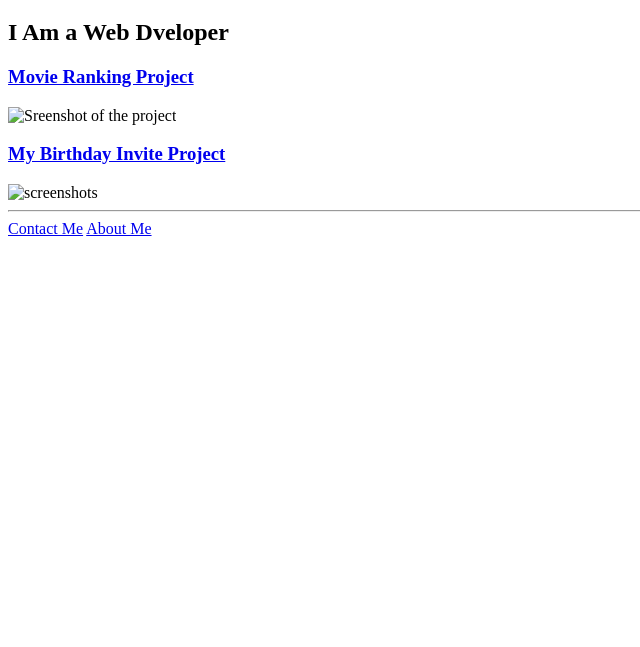
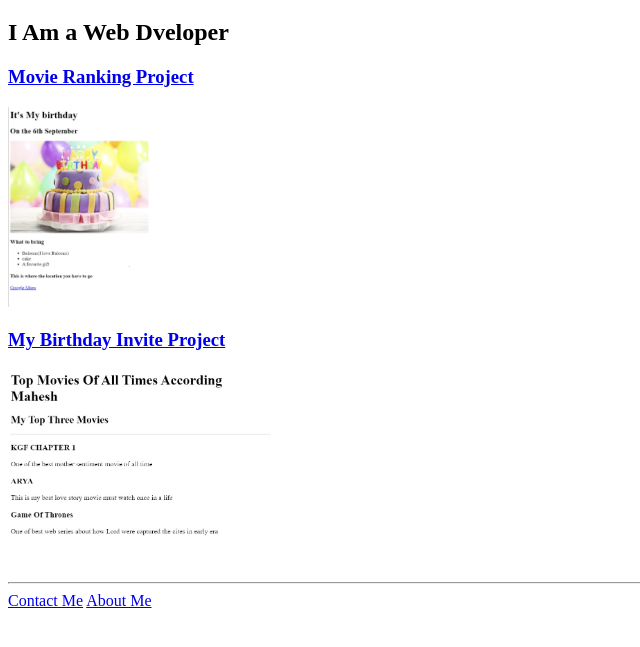
Before and after one commit to Git-Mahesh06/Html_Protfolio, a plain HTML site: page index.html in a window 1280 px wide. Shown: the part 61-708 px from the top of the page, without its empty margins (0-640 px from the left). Drawn offline with Linux system fonts and the light colour scheme.

Commit message:
Update index.html

```diff
--- a/index.html
+++ b/index.html
@@ -10,9 +10,9 @@
     <h1>Mahesh's Portfolio</h1>
     <h2>I Am a Web Dveloper</h2>
     <h3><a href="./public/movie-ranking.html" > Movie Ranking Project </a></h3>
-    <img src="./assets/images/Birthday..jpg" height="200" alt="Sreenshot of the project"/>
+    <img src="./assets/images/Birthday.png" height="200" alt="Sreenshot of the project"/>
     <h3><a href="./public/birthday-invite.html">My Birthday Invite Project</a></h3>
-    <img src="./assets/images/movie.png.jpg" height="200" alt="screenshots"/>
+    <img src="./assets/images/movie.png" height="200" alt="screenshots"/>
     <hr>
     <a href="./public/contact.html">Contact Me</a>
     <a href="./public/about.html">About Me</a>
```
